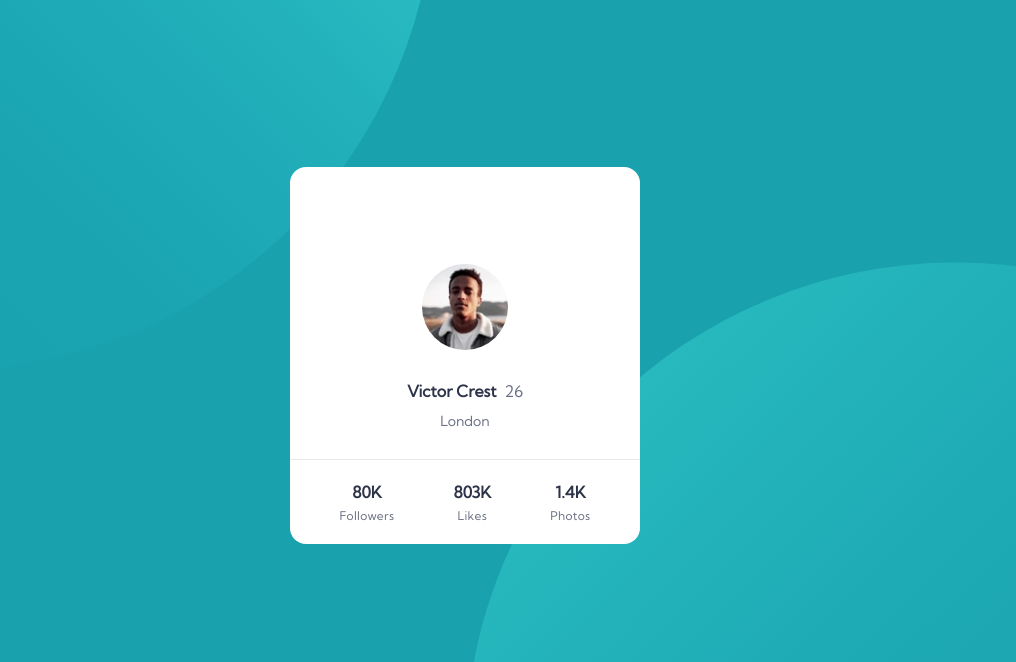
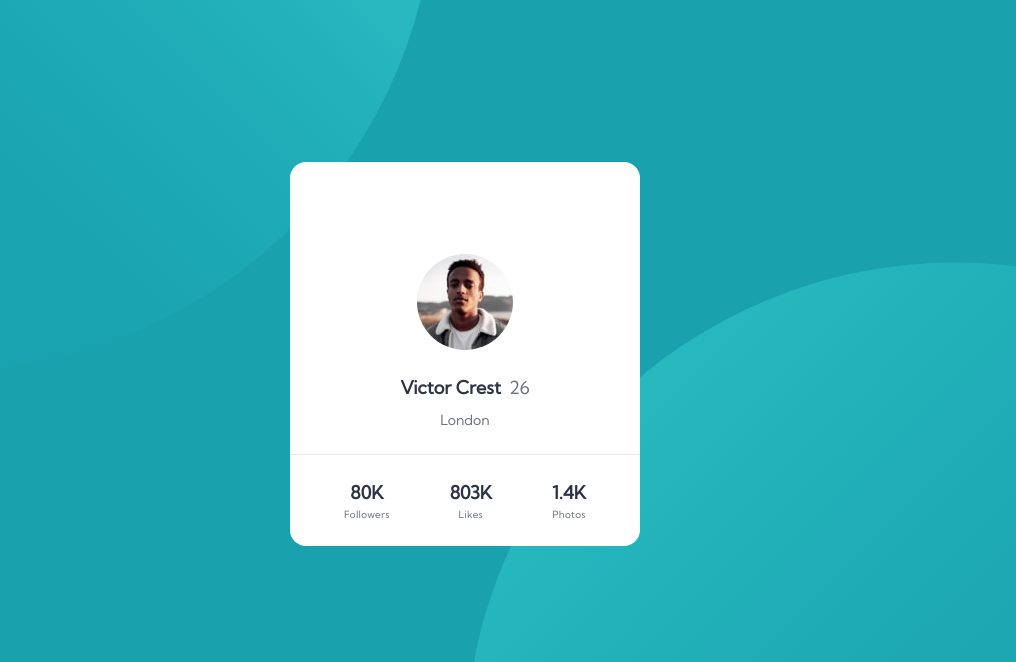
Before and after one commit to p1t1ch/fm-profile-card-component, a Gatsby site: page / in a window 1280 px wide. Shown: the part 138-800 px from the top of the page, without its empty margins (175-1191 px from the left). Built offline with nearby package versions, Linux system fonts and the light colour scheme; Gatsby itself is replaced by a stand-in of ours.

Commit message:
more style tweaks

```diff
--- a/src/components/Count/index.tsx
+++ b/src/components/Count/index.tsx
@@ -5,10 +5,10 @@ interface CountProps extends React.HTMLProps<HTMLLIElement> {
   count: number
 }
 
-function Count({ name, count, className, ...props }: CountProps) {
+function Count({ name, count, className = '', ...props }: CountProps) {
   return (
-    <li className={`grid place-items-center gap-1 ${className}`} {...props}>
-      <div className="text-primary font-bold">{count}K</div>
+    <li className={`grid place-items-center ${className}`} {...props}>
+      <div className="text-primary text-lg font-bold">{count}K</div>
       <div className="text-primary-dark text-xs tracking-wide">{name}</div>
     </li>
   )
--- a/src/components/ProfileCard/index.tsx
+++ b/src/components/ProfileCard/index.tsx
@@ -12,7 +12,17 @@ interface ProfileCardProps extends React.HTMLProps<HTMLDivElement> {
   photos: number
 }
 
-function ProfileCard({ avatar, name, age, location, followers, likes, photos, className, ...props }: ProfileCardProps) {
+function ProfileCard({
+  avatar,
+  name,
+  age,
+  location,
+  followers,
+  likes,
+  photos,
+  className = '',
+  ...props
+}: ProfileCardProps) {
   return (
     <article className={`w-full max-w-sm bg-white rounded-2xl overflow-hidden ${className}`} {...props}>
       <section className="grid grid-area-container justify-items-center items-end">
@@ -20,19 +30,19 @@ function ProfileCard({ avatar, name, age, location, followers, likes, photos, cl
         <img
           src={avatar}
           alt="Victor avatar"
-          width="96"
-          height="96"
+          width="106"
+          height="106"
           className="grid-area transform translate-y-1/2 rounded-full border-5 border-white"
         />
       </section>
-      <section className="p-6 pt-18 pb-7 text-center">
-        <div className="mb-2">
+      <section className="p-6 pt-18 text-center">
+        <div className="mb-2 text-lg">
           <h1 className="inline-block text-primary font-bold mr-2">{name}</h1>
           <span className="text-primary-dark">{age}</span>
         </div>
         <div className="text-primary-dark text-sm">{location}</div>
       </section>
-      <section className="border-t border-neutral p-5">
+      <section className="border-t border-neutral p-6">
         <ul className="grid grid-flow-col place-items-center">
           <Count name="Followers" count={followers} />
           <Count name="Likes" count={likes} />
--- a/tailwind.config.js
+++ b/tailwind.config.js
@@ -14,6 +14,9 @@ module.exports = {
           dark: 'hsl(228, 10%, 47%)',
         },
         neutral: 'hsl(228, 9%, 92%)',
+      },
+      fontSize: {
+        xs: '.625rem',
       },
       maxWidth: {
         sm: '21.875rem',
```
